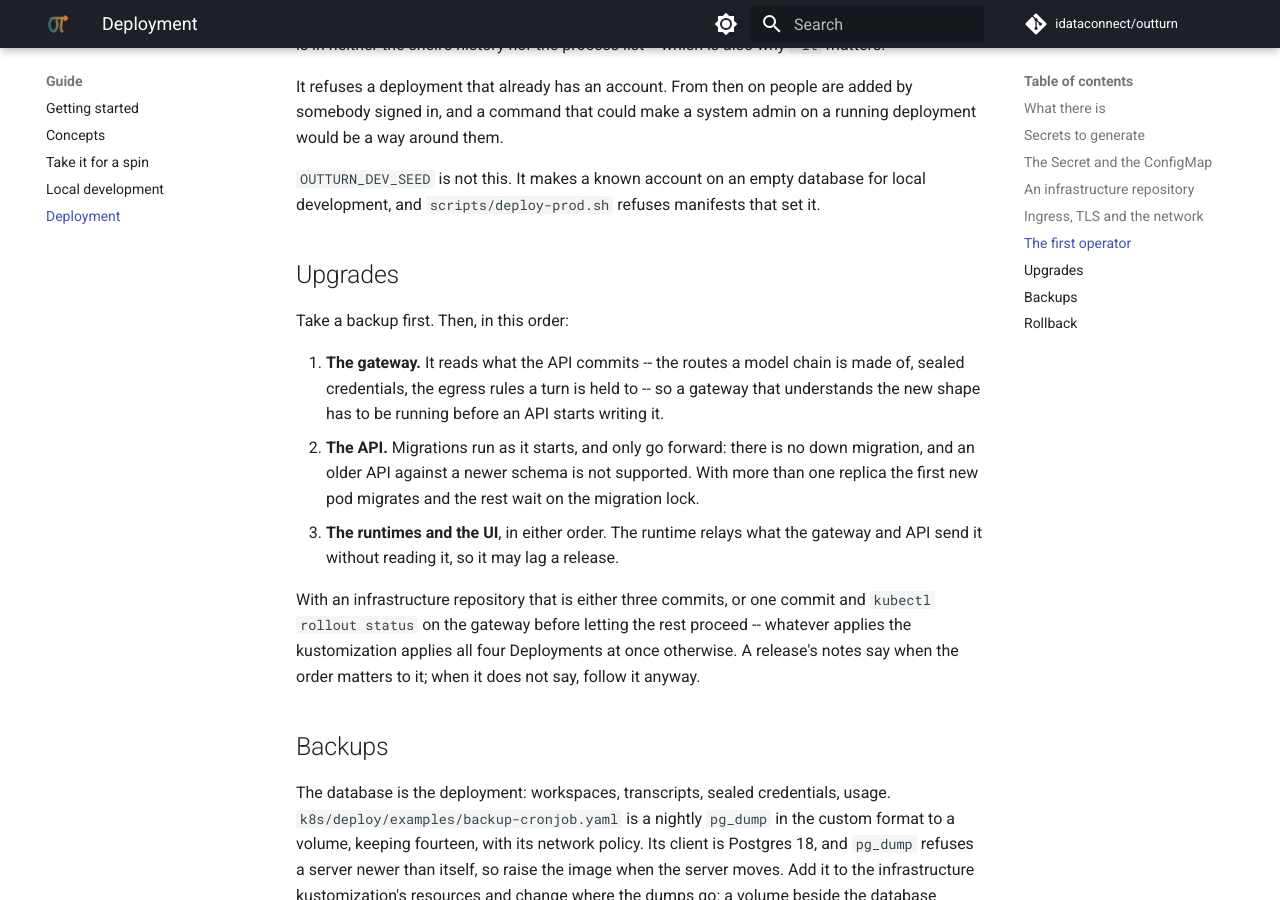
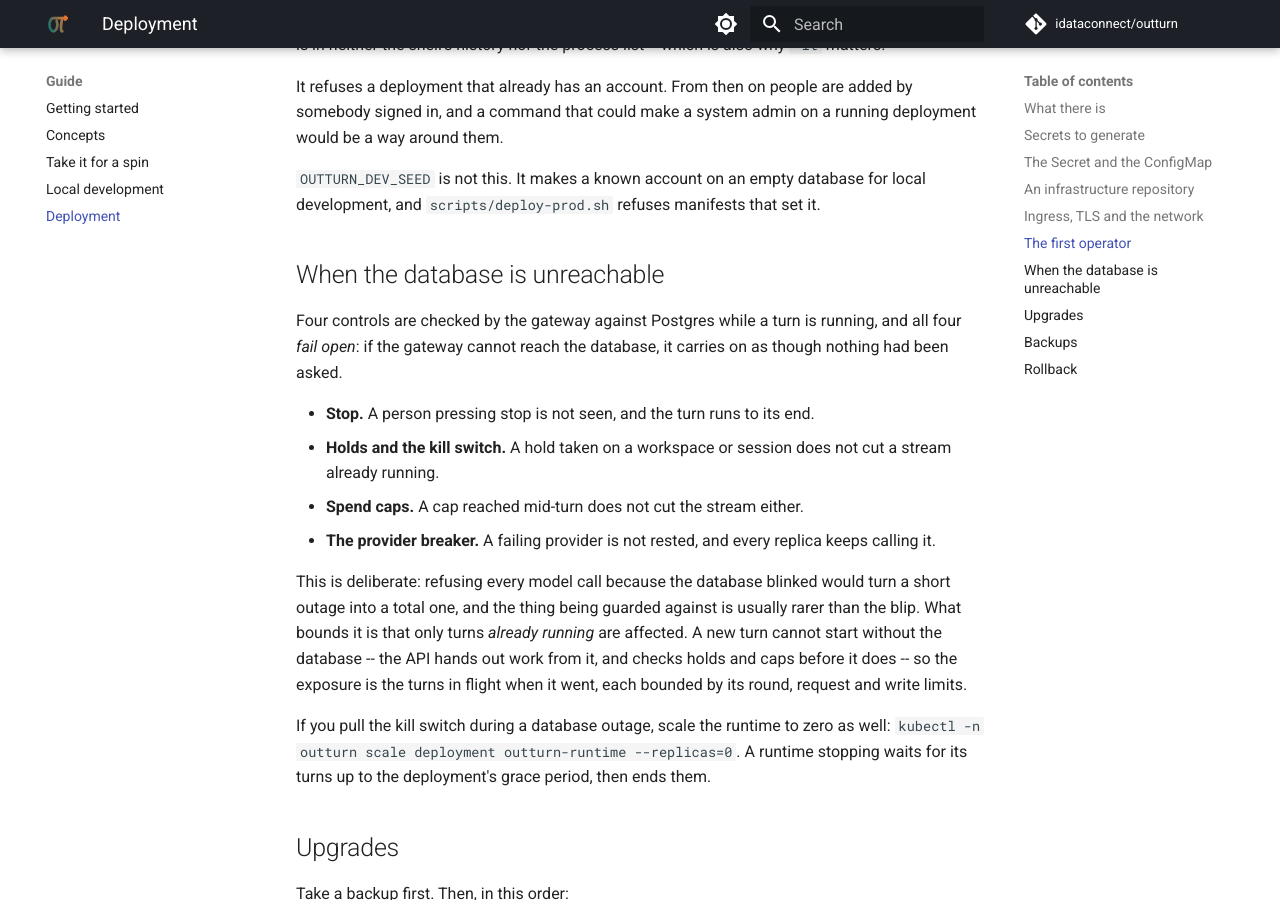
Before and after one commit to idataconnect/outturn, an MkDocs documentation site: the page built from docs/deployment.md, in a window 1280 px wide and 900 px high, scrolled down 6276 px. Built offline with MkDocs 1.6.1 and Material for MkDocs 9.7.7, drawn with Linux system fonts in a browser that asks for light colours; comment, search, counter and statistics services are not loaded.

Commit message:
Say in the deployment guide what fails open when Postgres is gone
Stop, holds, spend caps and the breaker are all checked by the gateway
against the database mid-turn, and all proceed when it cannot be
reached. Argued in the code's comments, and the kill switch is one of
them, so the operator is told too: what is affected, why, what bounds
it, and what to do if the switch is needed during an outage.

Co-Authored-By: Claude Opus 5.5 <noreply@anthropic.com>

```diff
--- a/docs/deployment.md
+++ b/docs/deployment.md
@@ -261,6 +261,32 @@ running deployment would be a way around them.
 for local development, and `scripts/deploy-prod.sh` refuses manifests that set
 it.
 
+## When the database is unreachable
+
+Four controls are checked by the gateway against Postgres while a turn is
+running, and all four *fail open*: if the gateway cannot reach the database, it
+carries on as though nothing had been asked.
+
+- **Stop.** A person pressing stop is not seen, and the turn runs to its end.
+- **Holds and the kill switch.** A hold taken on a workspace or session does
+  not cut a stream already running.
+- **Spend caps.** A cap reached mid-turn does not cut the stream either.
+- **The provider breaker.** A failing provider is not rested, and every
+  replica keeps calling it.
+
+This is deliberate: refusing every model call because the database blinked
+would turn a short outage into a total one, and the thing being guarded
+against is usually rarer than the blip. What bounds it is that only turns
+*already running* are affected. A new turn cannot start without the database
+-- the API hands out work from it, and checks holds and caps before it does --
+so the exposure is the turns in flight when it went, each bounded by its
+round, request and write limits.
+
+If you pull the kill switch during a database outage, scale the runtime to zero
+as well: `kubectl -n outturn scale deployment outturn-runtime --replicas=0`.
+A runtime stopping waits for its turns up to the deployment's grace period,
+then ends them.
+
 ## Upgrades
 
 Take a backup first. Then, in this order:
```
Also changed, not shown: docs/roadmap.md (+0 -4 lines).
